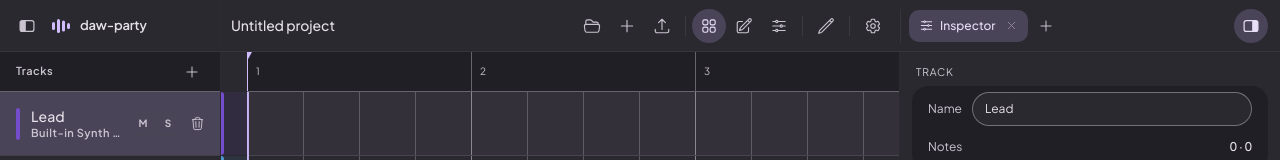
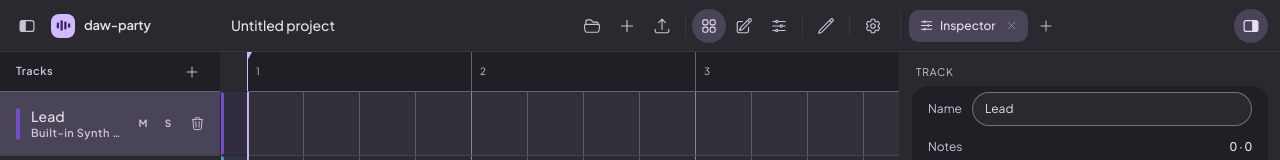
Before and after one commit to heshengtao/ai-daw, a Vue app: page /synth#/arrange in a window 1280 px wide. Shown: the top 160 px of the page. Built offline with nearby package versions, Linux system fonts and the light colour scheme.

Commit message:
feat(ui): lavender filled app logo
Co-authored-by: CommandCodeBot <noreply@commandcode.ai>

```diff
--- a/src/components/common/Logo.vue
+++ b/src/components/common/Logo.vue
@@ -1,12 +1,35 @@
 <script setup lang="ts">
-/** 应用标志（波形条），颜色跟随 currentColor。 */
+/** 应用标志（波形条）；`filled` 时是一枚薰衣草紫的圆角底。 */
+withDefaults(defineProps<{ filled?: boolean }>(), { filled: false });
 </script>
 
 <template>
+  <span class="logo" :class="{ filled }">
     <svg viewBox="0 0 20 20" fill="currentColor" aria-hidden="true">
       <rect x="1" y="6" width="3" height="8" rx="1.5" />
       <rect x="6" y="3" width="3" height="14" rx="1.5" />
       <rect x="11" y="4.5" width="3" height="11" rx="1.5" />
       <rect x="16" y="7" width="3" height="6" rx="1.5" />
     </svg>
+  </span>
 </template>
+
+<style scoped>
+.logo {
+  display: inline-flex;
+  color: inherit;
+}
+.logo.filled {
+  width: 24px;
+  height: 24px;
+  align-items: center;
+  justify-content: center;
+  border-radius: 8px;
+  background-color: rgb(var(--md-primary));
+  color: rgb(var(--md-on-primary));
+}
+.logo.filled svg {
+  width: 15px;
+  height: 15px;
+}
+</style>
--- a/src/components/workspace/TrackHeaderList.vue
+++ b/src/components/workspace/TrackHeaderList.vue
@@ -94,7 +94,7 @@ watch(laneScrollTop, (v) => {
           <PanelIcon side="left" :filled="true" class="brand-toggle-icon" />
         </button>
       </Tooltip>
-      <Logo class="brand-logo" />
+      <Logo filled />
       <span class="brand-name">daw-party</span>
     </div>
 
@@ -214,12 +214,6 @@ watch(laneScrollTop, (v) => {
 .brand-toggle-icon {
   width: 18px;
   height: 18px;
-}
-.brand-logo {
-  width: 20px;
-  height: 20px;
-  flex: 0 0 auto;
-  color: rgb(var(--md-primary));
 }
 .brand-name {
   font-size: 13px;
```
Lines whose indentation alone changed are shown as unchanged.
